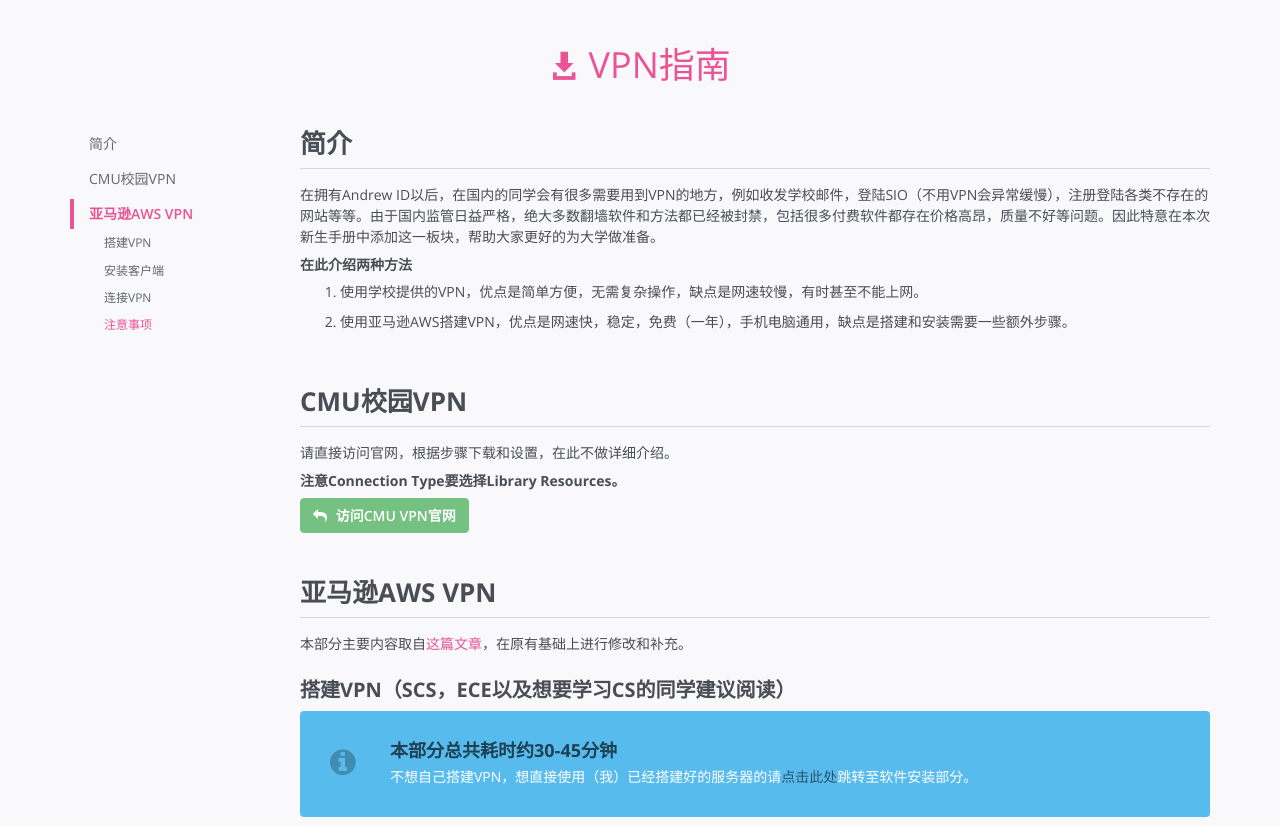
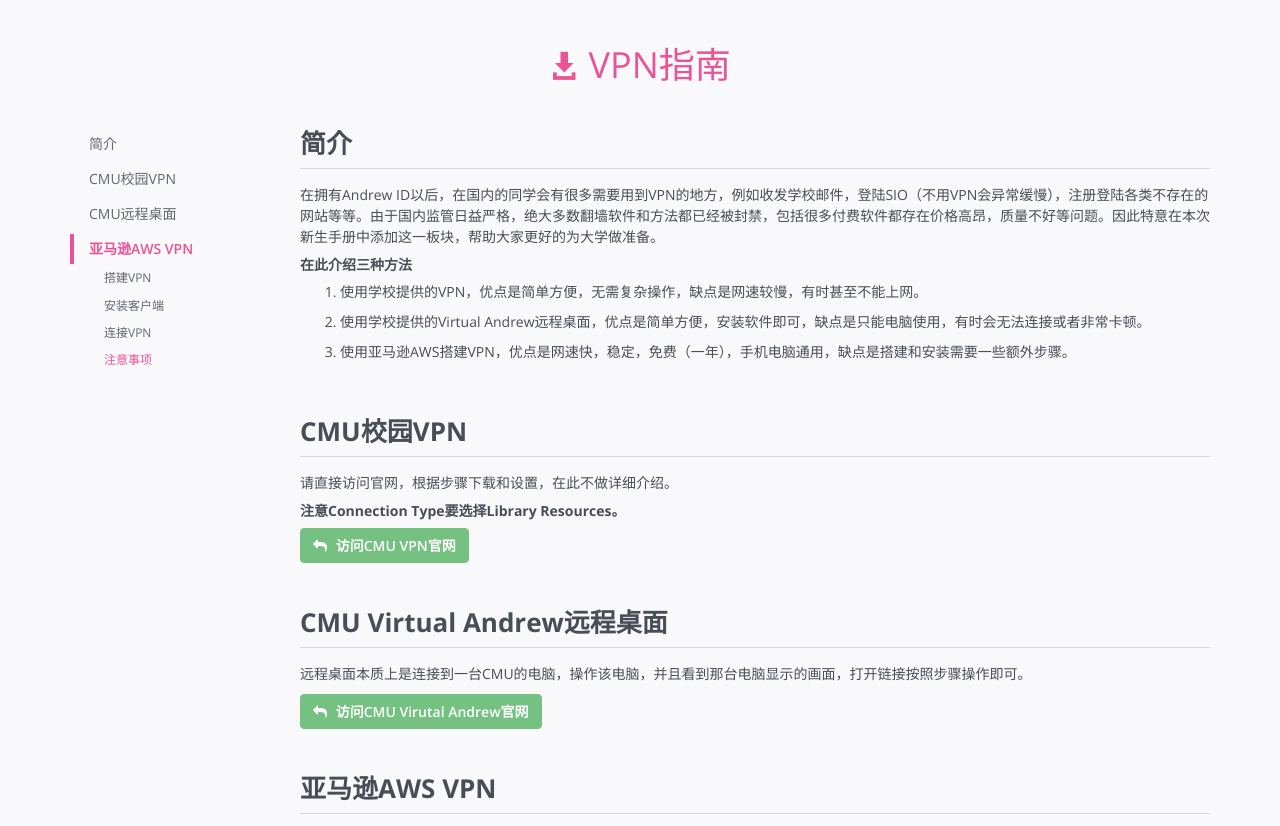
Before and after one commit to haohanshi/Freshman-Prepare-Guide, a Django app: page /guide/vpn in a window 1280 px wide. Shown: the part 126-952 px from the top of the page. Run offline with Django 3.2, Linux system fonts and the light colour scheme; some libraries are stand-ins or nearby versions.

Commit message:
update vpn

```diff
--- a/guide/templates/guide/vpn.html
+++ b/guide/templates/guide/vpn.html
@@ -46,9 +46,10 @@
                                 <div class="section-block">
                                     <p>在拥有Andrew ID以后，在国内的同学会有很多需要用到VPN的地方，例如收发学校邮件，登陆SIO（不用VPN会异常缓慢），注册登陆各类不存在的网站等等。由于国内监管日益严格，绝大多数翻墙软件和方法都已经被封禁，包括很多付费软件都存在价格高昂，质量不好等问题。因此特意在本次新生手册中添加这一板块，帮助大家更好的为大学做准备。
                                     </p>
-                                    <h6>在此介绍两种方法</h6>
+                                    <h6>在此介绍三种方法</h6>
                                     <ol class="list">
                                         <li>使用学校提供的VPN，优点是简单方便，无需复杂操作，缺点是网速较慢，有时甚至不能上网。</li>
+                                        <li>使用学校提供的Virtual Andrew远程桌面，优点是简单方便，安装软件即可，缺点是只能电脑使用，有时会无法连接或者非常卡顿。</li>
                                         <li>使用亚马逊AWS搭建VPN，优点是网速快，稳定，免费（一年），手机电脑通用，缺点是搭建和安装需要一些额外步骤。</li>
                                     </ol>
                                 </div>
@@ -61,7 +62,13 @@
                                     <a href="https://www.cmu.edu/computing/services/endpoint/network-access/vpn/how-to/index.html#whichtype" class="btn btn-green" target="_blank"><i class="fa fa-reply"></i> 访问CMU VPN官网</a>
                                 </div><!--//section-block-->
                             </section><!--//doc-section-->
-
+                            <section id="cmu-virtual" class="doc-section">
+                                <h2 class="section-title">CMU Virtual Andrew远程桌面</h2>
+                                <div class="section-block">
+                                    <p>远程桌面本质上是连接到一台CMU的电脑，操作该电脑，并且看到那台电脑显示的画面，打开链接按照步骤操作即可。</p>
+                                    <a href="https://www.cmu.edu/computing/services/endpoint/software/managed-desktops/how-to/virtual-andrew.html" class="btn btn-green" target="_blank"><i class="fa fa-reply"></i> 访问CMU Virutal Andrew官网</a>
+                                </div><!--//section-block-->
+                            </section><!--//doc-section-->
                             <section id="aws-vpn" class="doc-section">
                                 <h2 class="section-title">亚马逊AWS VPN</h2>
                                 <div class="section-block">
@@ -263,6 +270,7 @@
                             <ul id="doc-menu" class="nav doc-menu" data-spy="affix">
                                 <li><a class="scrollto" href="#introduction">简介</a></li>
                                 <li><a class="scrollto" href="#cmu-vpn">CMU校园VPN</a></li>
+                                <li><a class="scrollto" href="#cmu-virtual">CMU远程桌面</a></li>
                                 <li>
                                     <a class="scrollto" href="#aws-vpn">亚马逊AWS VPN</a>
                                     <ul class="nav doc-sub-menu">
```
